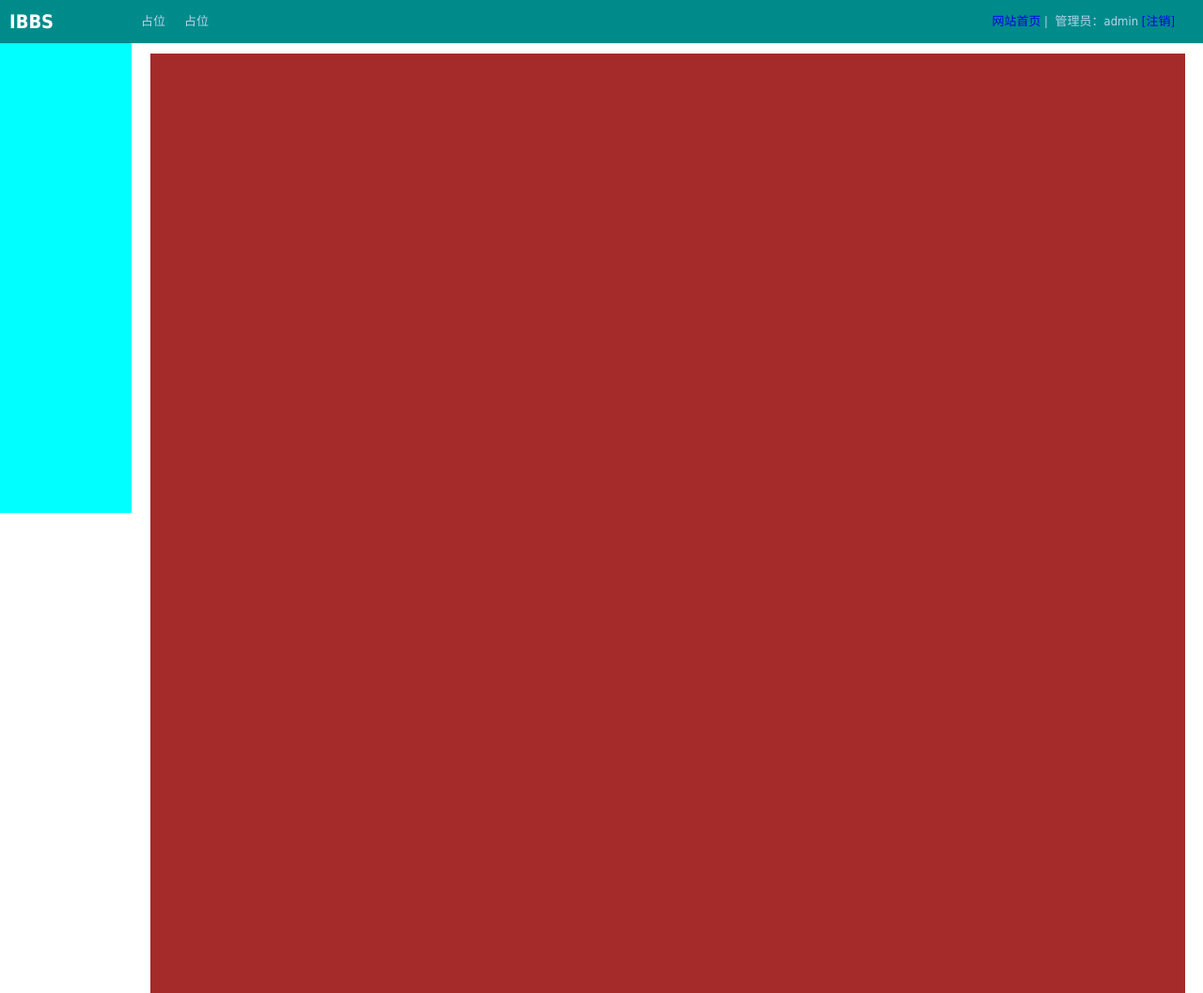
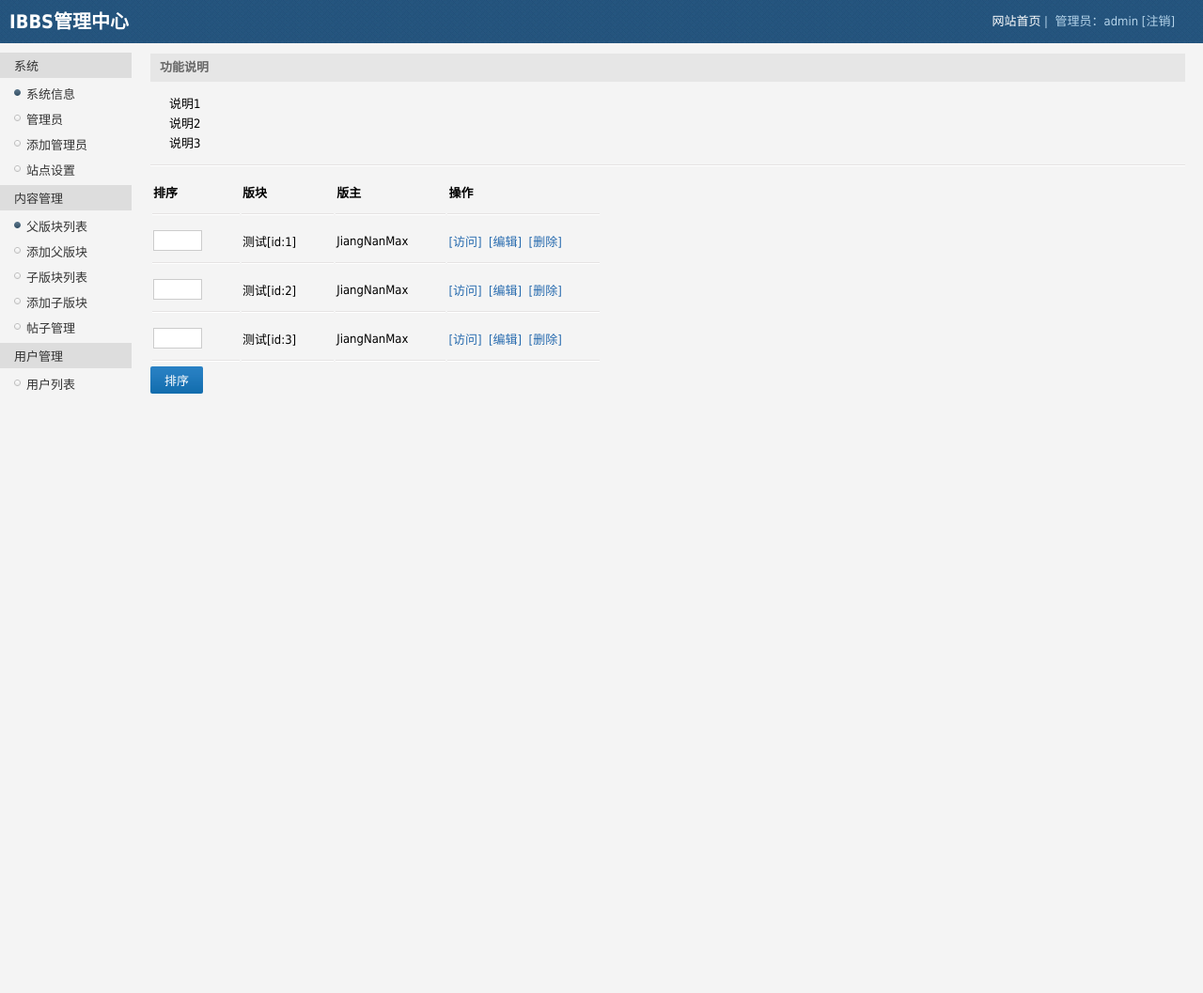
Before and after one commit to JiangNanMax/IBBS, a PHP site: page / in a window 1280 px wide. Shown: the whole page at 94% size. Run offline with PHP 8.4, Linux system fonts and the light colour scheme.

Commit message:
完成后台管理静态界面，以及数据库连接模块

```diff
--- a/template/admin/css/index.css
+++ b/template/admin/css/index.css
@@ -7,10 +7,16 @@ body,div,ul,ol,li,dl,dt,dd,h1,h2,h3,h4,h5,h6,form,input,textarea,p {
     font-size:13px;
     font-family:Tahoma;
 }
+body {
+    background: #f4f4f4;
+}
 ul {
     list-style: none;
 }
 a {
+    text-decoration: none;
+}
+a:hover {
     text-decoration: none;
 }
 #top {
@@ -20,7 +26,7 @@ a {
     width: 100%;
     height: 46px;
     line-height: 46px;
-    background-color: darkcyan;
+    background: url(bg.jpg);
 }
 #top .logo {
     float: left;
@@ -38,7 +44,7 @@ a {
 }
 #top ul.nav li a {
     color: #b5d4ea;
-    padding: 10px;
+    padding: 20px;
 }
 #top ul.nav li a:hover {
     color: #fff;
@@ -52,17 +58,94 @@ a {
     color: #b5d4ea;
     margin: 0 30px 0 0;
 }
+#top .login_info a {
+    color: #b5d4ea;
+}
 #sidebar {
     position: fixed;
     top: 46px;
     left: 0px;
     width: 140px;
-    background-color: aqua;
     height: 500px;
+}
+#sidebar ul {
+    margin: 10px 0 0 0;
+}
+#sidebar ul li div.small_title {
+    color: #333;
+    padding: 4px 0 4px 15px;
+    background: #ddd;
+}
+#sidebar ul.child {
+    margin: 3px 0 3px 0;
+}
+#sidebar ul li a {
+    color: #333;
+    padding: 4px 0 4px 28px;
+    display: block;
+    background: url(bg.png) -265px 9px no-repeat;
+}
+#sidebar ul li a:hover {
+    text-decoration: none;
+    background: url(bg.png) -265px 9px no-repeat #e9e9e9;
+}
+#sidebar ul li a.current {
+    text-decoration: none;
+    background: url(bg.png) -265px -11px no-repeat;
 }
 #main {
     width: 86%;
     margin: 57px 0 0 160px;
-    background-color: brown;
     height: 1000px;
 }
+#main .title {
+    width: 100%;
+    height: 30px;
+    background: #e6e6e6;
+    color: #666;
+    line-height: 30px;
+    text-indent: 10px;
+    font-weight: bold;
+}
+#main .explain {
+    color: #000;
+    padding: 14px 0;
+    background: url(hr.png) 0px bottom repeat-x;
+}
+#main .explain ul {
+    margin: 0 0 0 20px;
+    line-height: 160%;
+}
+#main .explain ul li {
+    color: #000;
+}
+#main a {
+    color: #266aae;
+}
+#main table.list tr {
+    height: 50px;
+    background: url(hr.png) 0px bottom repeat-x;
+}
+#main table.list tr th {
+    padding-right: 40px;
+    text-align: left;
+}
+#main table.list tr td {
+    padding-right: 40px;
+    text-align: left;
+}
+input {
+    border: 1px solid #ccc;
+}
+input.sort {
+    width: 50px;
+    height: 20px;
+}
+input.btn {
+    margin-top: 3px;
+    border-radius: 2px;
+    padding: 5px 15px;
+    border: 0px;
+    color: #fff;
+    background: url(btn.png) 0 -120px;
+}
--- a/template/admin/index.html
+++ b/template/admin/index.html
@@ -8,22 +8,84 @@
 <body>
     <div id="top">
         <div class="logo">
-            IBBS
+            IBBS管理中心
         </div>
+        <!--
         <ul class="nav">
             <li><a href="#">占位</a></li>
             <li><a href="#">占位</a></li>
         </ul>
+        -->
         <div class="login_info">
-            <a href="#">网站首页</a>&nbsp;|&nbsp;
+            <a href="#" style="color:#fff;">网站首页</a>&nbsp;|&nbsp;
             管理员：admin <a href="#">[注销]</a>
         </div>
     </div>
     <div id="sidebar">
-
+        <ul>
+            <li>
+                <div class="small_title">系统</div>
+                <ul class="child">
+                    <li><a href="#" class="current">系统信息</a></li>
+                    <li><a href="#">管理员</a></li>
+                    <li><a href="#">添加管理员</a></li>
+                    <li><a href="#">站点设置</a></li>
+                </ul>
+            </li>
+            <li>
+                <div class="small_title">内容管理</div>
+                <ul class="child">
+                    <li><a href="#" class="current">父版块列表</a></li>
+                    <li><a href="#">添加父版块</a></li>
+                    <li><a href="#">子版块列表</a></li>
+                    <li><a href="#">添加子版块</a></li>
+                    <li><a href="#">帖子管理</a></li>
+                </ul>
+            </li>
+            <li>
+                <div class="small_title">用户管理</div>
+                <ul class="child">
+                    <li><a href="#">用户列表</a></li>
+                </ul>
+            </li>
+        </ul>
     </div>
     <div id="main">
-
+        <div class="title">功能说明</div>
+        <div class="explain">
+            <ul>
+                <li>说明1</li>
+                <li>说明2</li>
+                <li>说明3</li>
+            </ul>
+        </div>
+        <table class="list">
+            <tr>
+                <th>排序</th>
+                <th>版块</th>
+                <th>版主</th>
+                <th>操作</th>
+            </tr>
+            <tr>
+                <td><input type="text" class="sort" name="sort"></td>
+                <td>测试[id:1]</td>
+                <td>JiangNanMax</td>
+                <td><a href="#">[访问]</a>&nbsp;&nbsp;<a href="#">[编辑]</a>&nbsp;&nbsp;<a href="#">[删除]</a></td>
+            </tr>
+            <tr>
+                <td><input type="text" class="sort" name="sort"></td>
+                <td>测试[id:2]</td>
+                <td>JiangNanMax</td>
+                <td><a href="#">[访问]</a>&nbsp;&nbsp;<a href="#">[编辑]</a>&nbsp;&nbsp;<a href="#">[删除]</a></td>
+            </tr>
+            <tr>
+                <td><input type="text" class="sort" name="sort"></td>
+                <td>测试[id:3]</td>
+                <td>JiangNanMax</td>
+                <td><a href="#">[访问]</a>&nbsp;&nbsp;<a href="#">[编辑]</a>&nbsp;&nbsp;<a href="#">[删除]</a></td>
+            </tr>
+        </table>
+        <input type="submit" class="btn" name="submit" value="排序">
     </div>
 
 </body>
```
Also changed, not shown: inc/config.inc.php (added, +14 -0 lines), inc/mysql.inc.php (added, +52 -0 lines), template/admin/css/warn.css (added, +35 -0 lines), template/admin/warn.html (added, +11 -0 lines), template/admin/css/bg.jpg (added), template/admin/css/bg.png (added), template/admin/css/btn.png (added), template/admin/css/hr.png (added), template/admin/css/small.png (added).
